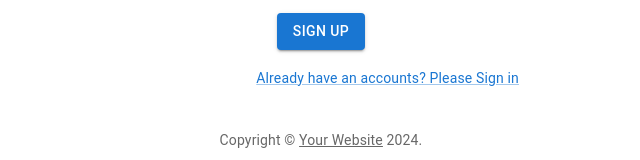
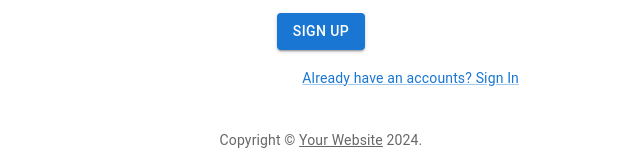
Before and after one commit to conveyGhost/acrylic-admin, a React (Vite) app: page /auth/register in a window 1280 px wide. Shown: the part 451-611 px from the top of the page, without its empty margins (319-959 px from the left). Built offline with nearby package versions, Linux system fonts and the light colour scheme; a web font is replaced by a local one.

Commit message:
admin usability. > > Co-authored-by: conveyGhost <glide.glister0326@gmail.com> Co-authored-by: corder9465 <webmaster9465@gmail.com>

```diff
--- a/src/pages/Auth/Register.tsx
+++ b/src/pages/Auth/Register.tsx
@@ -118,7 +118,7 @@ export default function Register() {
             <Grid container justifyContent="flex-end">
               <Grid item>
                 <Link href="/login" variant="body2">
-                  Already have an accounts? Please Sign in
+                  Already have an accounts? Sign In
                 </Link>
               </Grid>
             </Grid>
```
